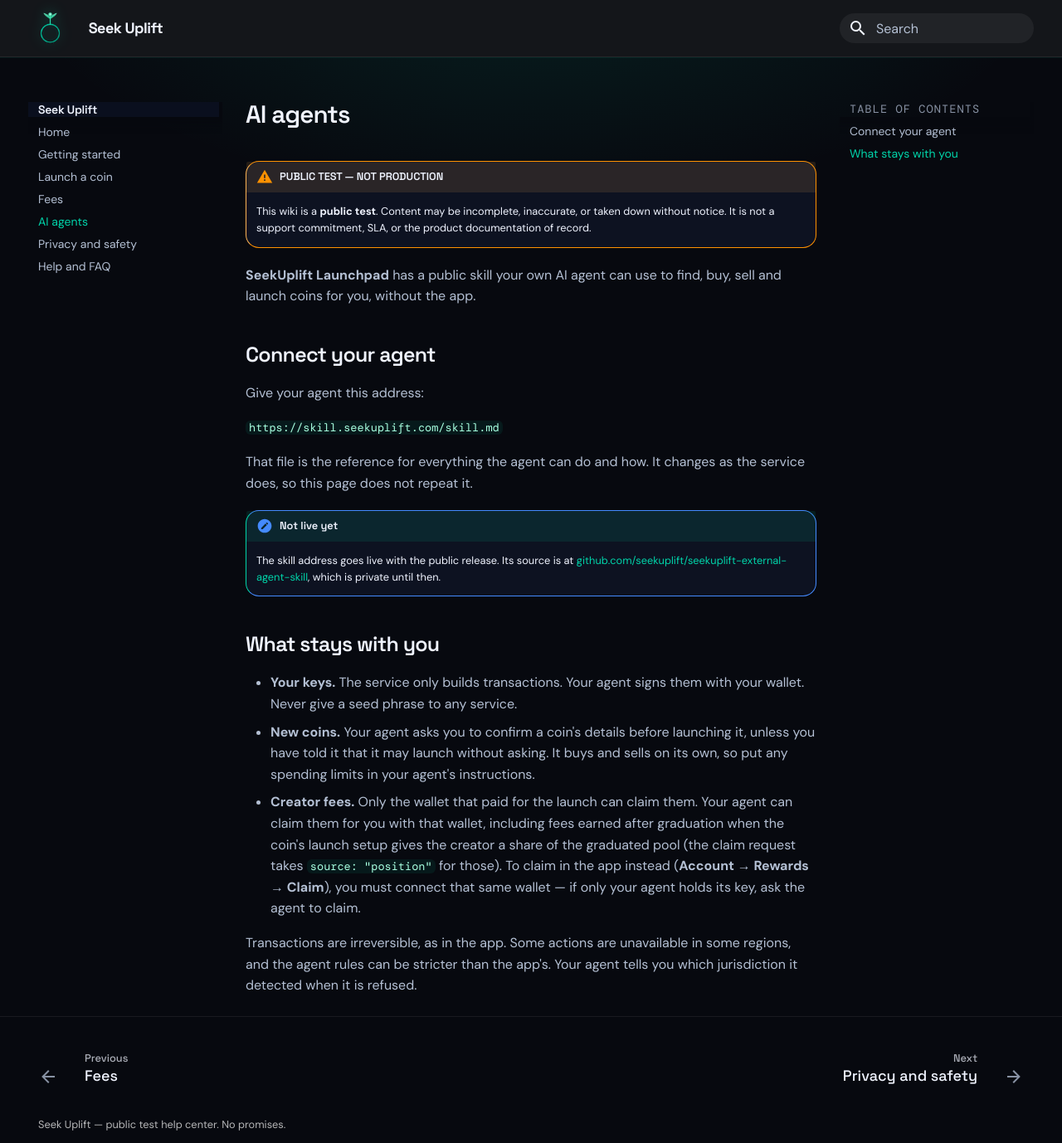
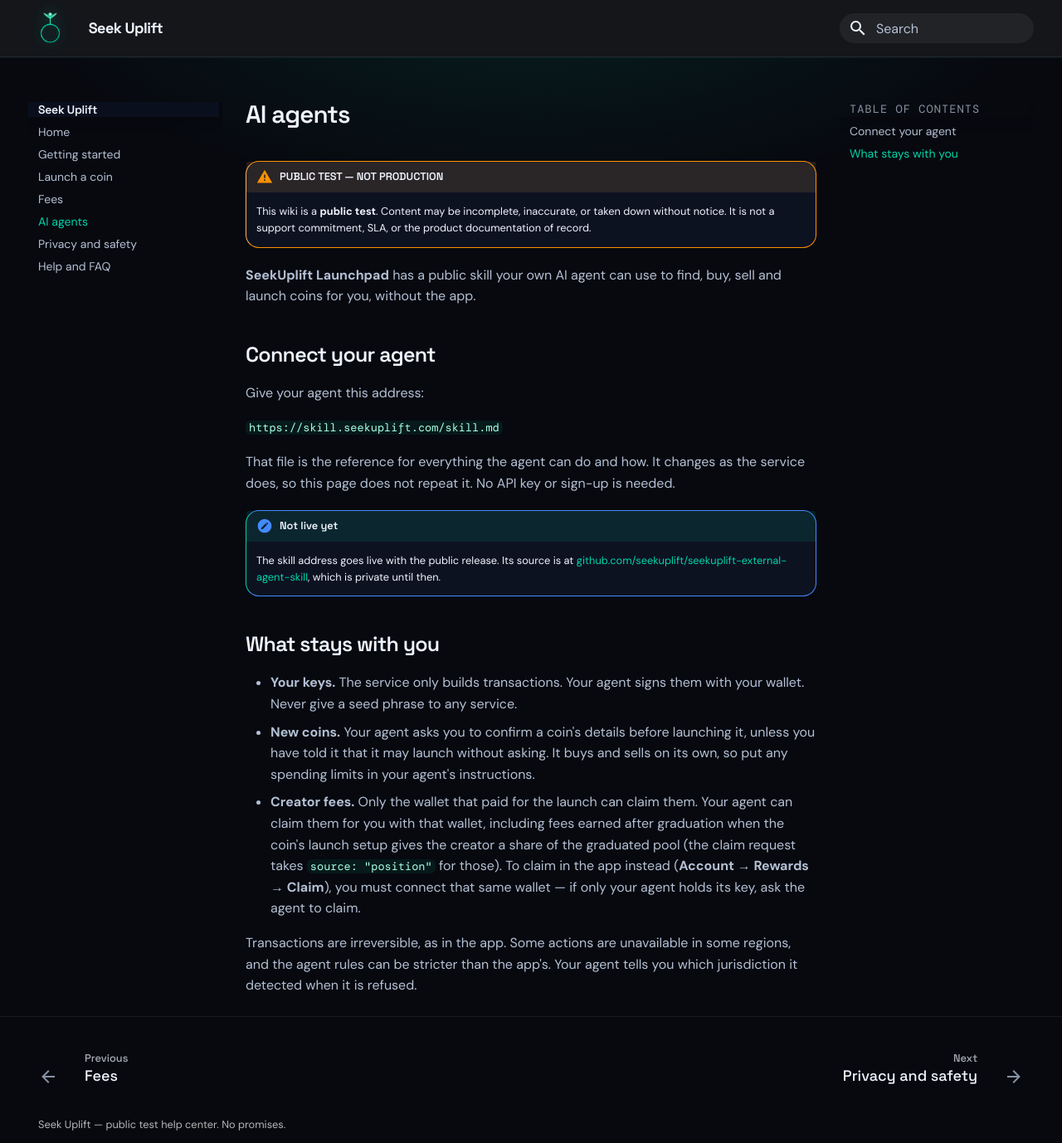
Before and after one commit to seekuplift/help-center-wiki, an MkDocs documentation site: the page built from docs/agents.md, in a window 1280 px wide and 1378 px high. Shown: the whole window at 83% size. Built offline with MkDocs 1.6.1 and Material for MkDocs 9.7.7, drawn with Linux system fonts in a browser that asks for light colours; some web fonts are replaced; comment, search, counter and statistics services are not loaded.

Commit message:
docs(wiki): the agent skill needs no API key
Co-Authored-By: Claude Opus 5.5 <noreply@anthropic.com>
Claude-Session: https://claude.ai/code/session_01T8mPmBvKueFjqbJNcxrXVm

```diff
--- a/docs/agents.md
+++ b/docs/agents.md
@@ -12,7 +12,8 @@ Give your agent this address:
 `https://skill.seekuplift.com/skill.md`
 
 That file is the reference for everything the agent can do and how. It
-changes as the service does, so this page does not repeat it.
+changes as the service does, so this page does not repeat it. No API key or
+sign-up is needed.
 
 !!! note "Not live yet"
     The skill address goes live with the public release. Its source is at
```
